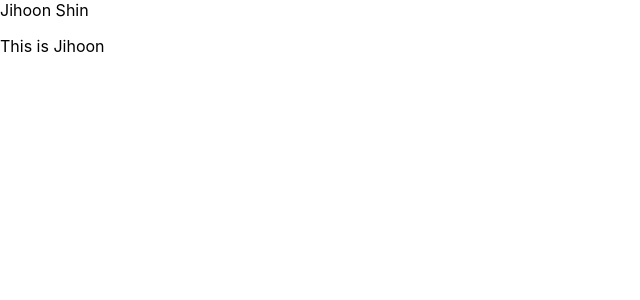
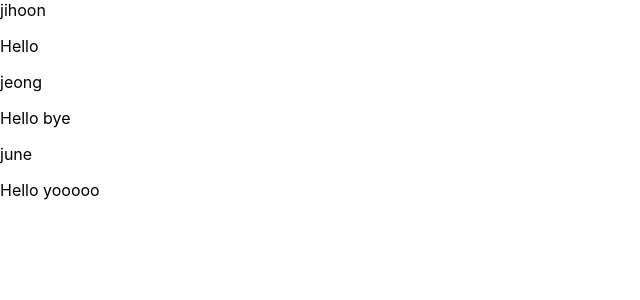
Before and after one commit to jip68660/build_simple_twitter, a React (Create React App) app: page / in a window 1280 px wide. Shown: the top 300 px of the page, without its empty margins (0-640 px from the left). Built offline with nearby package versions, Linux system fonts and the light colour scheme.

Commit message:
Add status list

```diff
--- a/src/App.js
+++ b/src/App.js
@@ -1,12 +1,23 @@
 import React from 'react';
-import Status from './components/Status'
+import StatusList from './components/StatusList'
 
 class App extends React.Component{
   render() {
-    const name="Jihoon Shin";
+    // XXX: Get all names and texts here.
+    // const name = "Jihoon Shin";
+    // const text = "Hello, world!";
+
+    const userPosts = [
+      { "name" : "jihoon", "text": "Hello"},
+      { "name" : "jeong", "text": "Hello bye"},
+      { "name" : "june", "text": "Hello yooooo"}
+    ];
 
     return(
-      <Status name={ name }> </Status>
+      <div>
+        <StatusList userPosts = { userPosts } />
+      </div>
+
     );
   }
 
--- a/src/components/Status.js
+++ b/src/components/Status.js
@@ -6,7 +6,7 @@ const Status = (props) => {
     return (
         <div>
             <StatusHeader name={ props.name } />
-            <StatusContent />
+            <StatusContent text={ props.text } />
         </div>
     );
 };
--- a/src/components/StatusContent.js
+++ b/src/components/StatusContent.js
@@ -1,9 +1,9 @@
 import React from 'react';
 
-const StatusContent = () => {
+const StatusContent = (props) => {
     return(
         <div className ="context">
-            <p>This is Jihoon</p>
+            <p>{ props.text }</p>
         </div>
     );
 };
--- /dev/null
+++ b/src/components/StatusList.js
@@ -0,0 +1,24 @@
+import React from 'react';
+import Status from './Status';
+import { arrayExpression } from '@babel/types';
+
+class StatusList extends React.Component {
+    render() {
+        // READ: https://developer.mozilla.org/en-US/docs/Web/JavaScript/Reference/Global_Objects/Array/map
+        const userPosts = this.props.userPosts;
+        const statuses = userPosts.map((post) => {
+            return (
+                <Status name= { post.name } text = { post.text } />
+            );
+        });
+
+        // JSX syntax
+        return(
+            <div>
+                { statuses }
+            </div>
+        );
+    };
+}
+
+export default StatusList;
```
